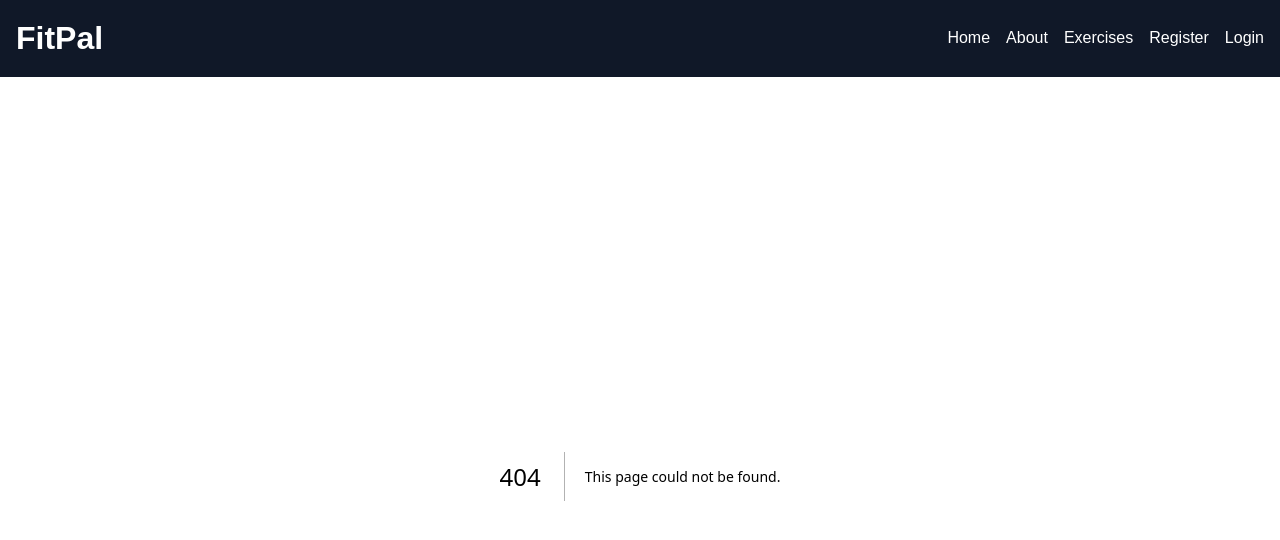
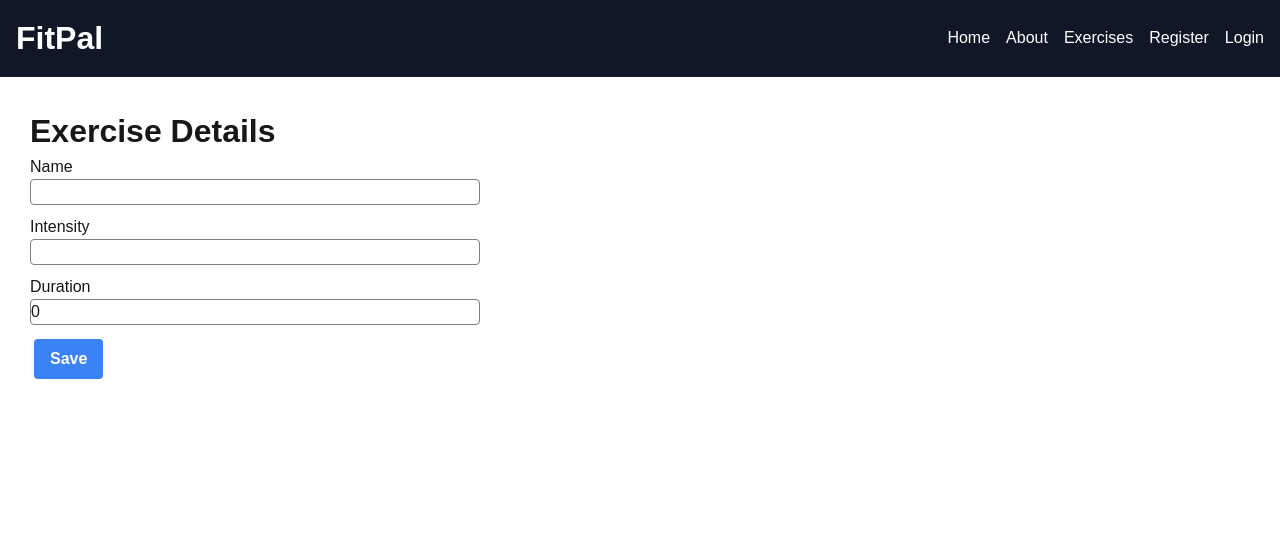
Before and after one commit to megansummers316/fitpal-client, a Next.js app: page /exercises/1/edit in a window 1280 px wide. Before the commit this address had no page. Shown: the top 540 px of the page. Built offline with nearby package versions, Linux system fonts and the light colour scheme.

Commit message:
add edit exercise option

```diff
--- /dev/null
+++ b/app/components/editDeleteButtons.tsx
@@ -0,0 +1,17 @@
+'use client';
+
+import Link from "next/link";
+//import { useParams } from "next/navigation";
+
+type Props = {
+    id: string;
+}
+
+export default function EditDeleteButtons({ id }: Props) {
+    //const {id} = useParams();
+    return (
+        <>
+            <Link href={`/exercises/${id}/edit`} className="button">Edit</Link>
+        </>
+    )
+}
--- /dev/null
+++ b/app/components/editExerciseForm.tsx
@@ -0,0 +1,72 @@
+'use client';
+
+import { Exercise } from "@/app/types/exercise";
+import { register } from "module";
+import { useForm, Controller } from "react-hook-form";
+
+interface FormData {
+    name: string;
+    intensity: string;
+    duration: number;
+}
+
+export default function EditExerciseForm() {
+    //setup react-hook-form
+    const {register, handleSubmit, formState: { errors, isSubmitSuccessful }} = useForm<FormData>({
+        defaultValues: {
+            name: '',
+            intensity: '',
+            duration: 0
+        }
+    });
+
+    const onSubmit = async (data:FormData) => {
+        try {
+            //build json payload from form data
+            const payload = {
+                name: data.name,
+                intensity: data.intensity,
+                duration: data.duration
+            };
+
+            //get server api url from env var
+            const apiDomain: string = process.env.NEXT_PUBLIC_API_DOMAIN!; //the ! is saying 'if its found'
+
+            //try PUT request to server api
+            const res: Response = await fetch(`${apiDomain}/exercises`, {
+                method: 'PUT',
+                headers: { 'Content-Type': 'application/json' },
+                body: JSON.stringify(payload)
+            });
+
+            const apiResponse = await res.json();
+            console.log(apiResponse);
+        }catch (error: unknown) {
+            console.log(error);
+        }
+    }
+
+    return (
+        <>
+            {isSubmitSuccessful && <p className="success">Exercise Updated</p>}
+            <form onSubmit={handleSubmit(onSubmit)}>
+                <fieldset>
+                    <label htmlFor="name">Name</label>
+                    <input {...register("name", { required: "Name is required"})} />
+                    {errors.name && <span className="error">{errors.name.message}</span>}
+                </fieldset>
+                <fieldset>
+                    <label htmlFor="intensity">Intensity</label>
+                    <input {...register("intensity", {required: "Intensity is required"})} />
+                    {errors.intensity && <span className="error">{errors.intensity.message}</span>}
+                </fieldset>
+                <fieldset>
+                    <label htmlFor="duration">Duration</label>
+                    <input type="number" min={1} {...register("duration", {required: "Duration is required"})} />
+                    {errors.duration && <span className="error">{errors.duration.message}</span>}
+                </fieldset>
+                <button>Save</button>
+            </form>
+        </>
+    )
+}
--- /dev/null
+++ b/app/exercises/[id]/edit/page.tsx
@@ -0,0 +1,15 @@
+import EditExerciseForm from "@/app/components/editExerciseForm"
+
+type Props = {
+    id: string;
+}
+
+export default async function EditExercisePage({ id }: Props) {
+    //fetch selected exercise from db using id in url
+    return (
+        <main>
+            <h1>Exercise Details</h1>
+            <EditExerciseForm/>
+        </main>
+    )
+}
--- a/app/exercises/page.tsx
+++ b/app/exercises/page.tsx
@@ -1,5 +1,6 @@
 import { Exercise } from "@/app/types/exercise";
 import Link from "next/link";
+import EditDeleteButtons from "../components/editDeleteButtons";
 
 export default async function Exercises() {
     "use cache";
@@ -24,7 +25,8 @@ export default async function Exercises() {
                             <h2>{exercise.name}</h2>
                             <p>Duration: {exercise.duration}</p>
                             <p>Intensity: {exercise.intensity}</p>
-                            {/* <p>Date: {new Date(exercise.date).toLocaleDateString}</p> */}
+                            {/* <p>Date: {new Date(exercise.date).toLocaleDateString}</p> -- not working properly for me */}
+                            <EditDeleteButtons id={exercise._id}></EditDeleteButtons>
                         </Link>
                     </li>
                 ))}
--- a/app/globals.css
+++ b/app/globals.css
@@ -56,6 +56,7 @@ button, .button {
  padding-left: 1rem;
  padding-right: 1rem;
  border: none;
+ margin: 0.25rem;
 }
 
 button:hover {
```
